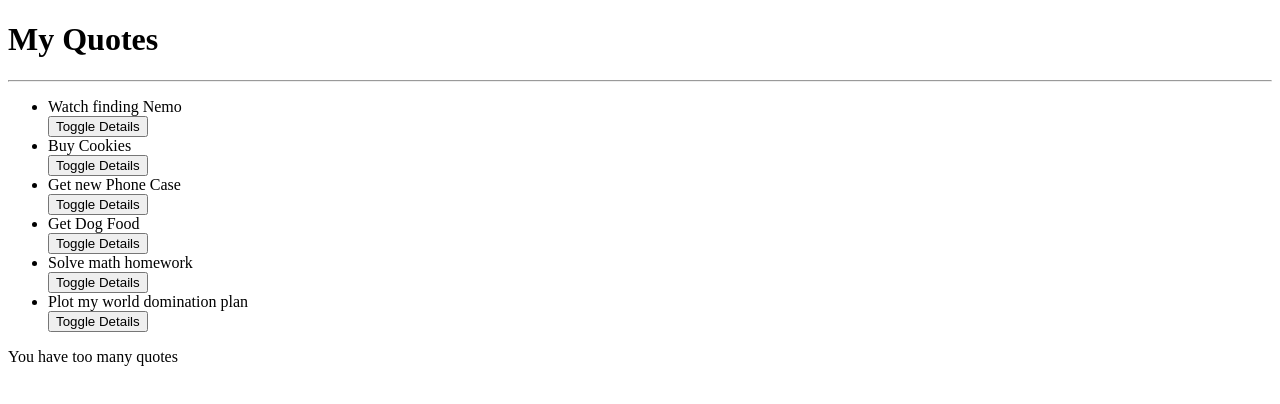
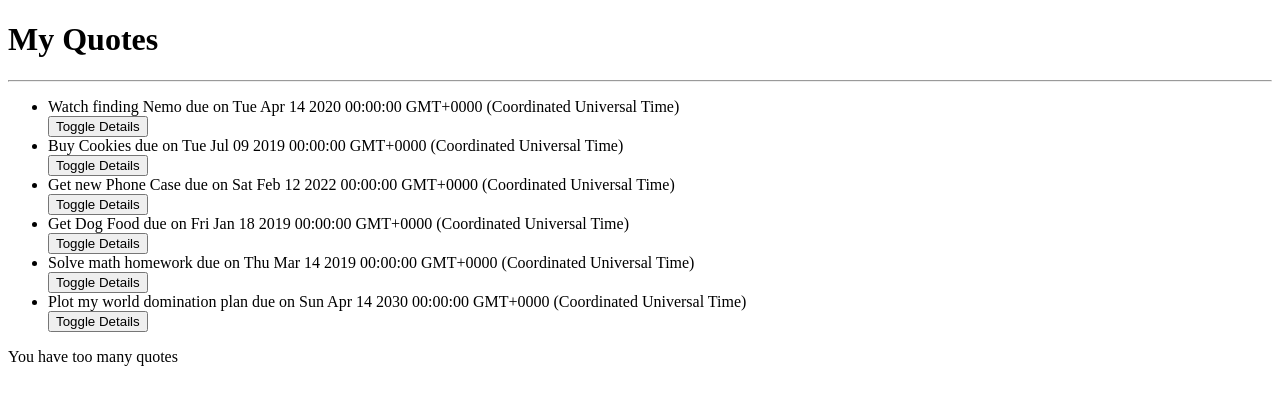
Before and after one commit to kiprotichdominic/Quotes-App, an Angular app: page / in a window 1280 px wide. Shown: the top 404 px of the page. Built offline with nearby package versions, Linux system fonts and the light colour scheme.

Commit message:
add date

```diff
--- a/src/app/quote.ts
+++ b/src/app/quote.ts
@@ -3,7 +3,8 @@ export class Quote {
   constructor(
     public id: number,
     public name: string,
-    public description: string
+    public description: string,
+    public completeDate: Date
   ) {
     this.showDescription = false;
   }
--- a/src/app/quote/quote.component.html
+++ b/src/app/quote/quote.component.html
@@ -2,7 +2,7 @@
 <hr />
 <ul>
   <div *ngFor="let quote of quotes; let i = index">
-    <li appStrikethrough>{{ quote.name }}</li>
+    <li appStrikethrough>{{ quote.name }} due on {{ quote.completeDate }}</li>
     <button (click)="toggleDetails(i)">Toggle Details</button>
     <app-quote-detail
       *ngIf="quote.showDescription"
--- a/src/app/quote/quote.component.ts
+++ b/src/app/quote/quote.component.ts
@@ -11,15 +11,35 @@ export class QuoteComponent implements OnInit {
     new Quote(
       1,
       "Watch finding Nemo",
-      "Find an online version and watch merlin find his son"
+      "Find an online version and watch merlin find his son",
+      new Date(2020, 3, 14)
     ),
-    new Quote(2, "Buy Cookies", "I have to buy cookies for the parrot"),
-    new Quote(3, "Get new Phone Case", "Diana has her birthday coming up soon"),
-    new Quote(4, "Get Dog Food", "Pupper likes expensive snacks"),
-    new Quote(5, "Solve math homework", "Damn Math"),
-    new Quote(6, "Plot my world domination plan", "Cause I am an evil overlord")
+    new Quote(
+      2,
+      "Buy Cookies",
+      "I have to buy cookies for the parrot",
+      new Date(2019, 6, 9)
+    ),
+    new Quote(
+      3,
+      "Get new Phone Case",
+      "Diana has her birthday coming up soon",
+      new Date(2022, 1, 12)
+    ),
+    new Quote(
+      4,
+      "Get Dog Food",
+      "Pupper likes expensive snacks",
+      new Date(2019, 0, 18)
+    ),
+    new Quote(5, "Solve math homework", "Damn Math", new Date(2019, 2, 14)),
+    new Quote(
+      6,
+      "Plot my world domination plan",
+      "Cause I am an evil overlord",
+      new Date(2030, 3, 14)
+    )
   ];
-
   toggleDetails(index) {
     this.quotes[index].showDescription = !this.quotes[index].showDescription;
   }
```
